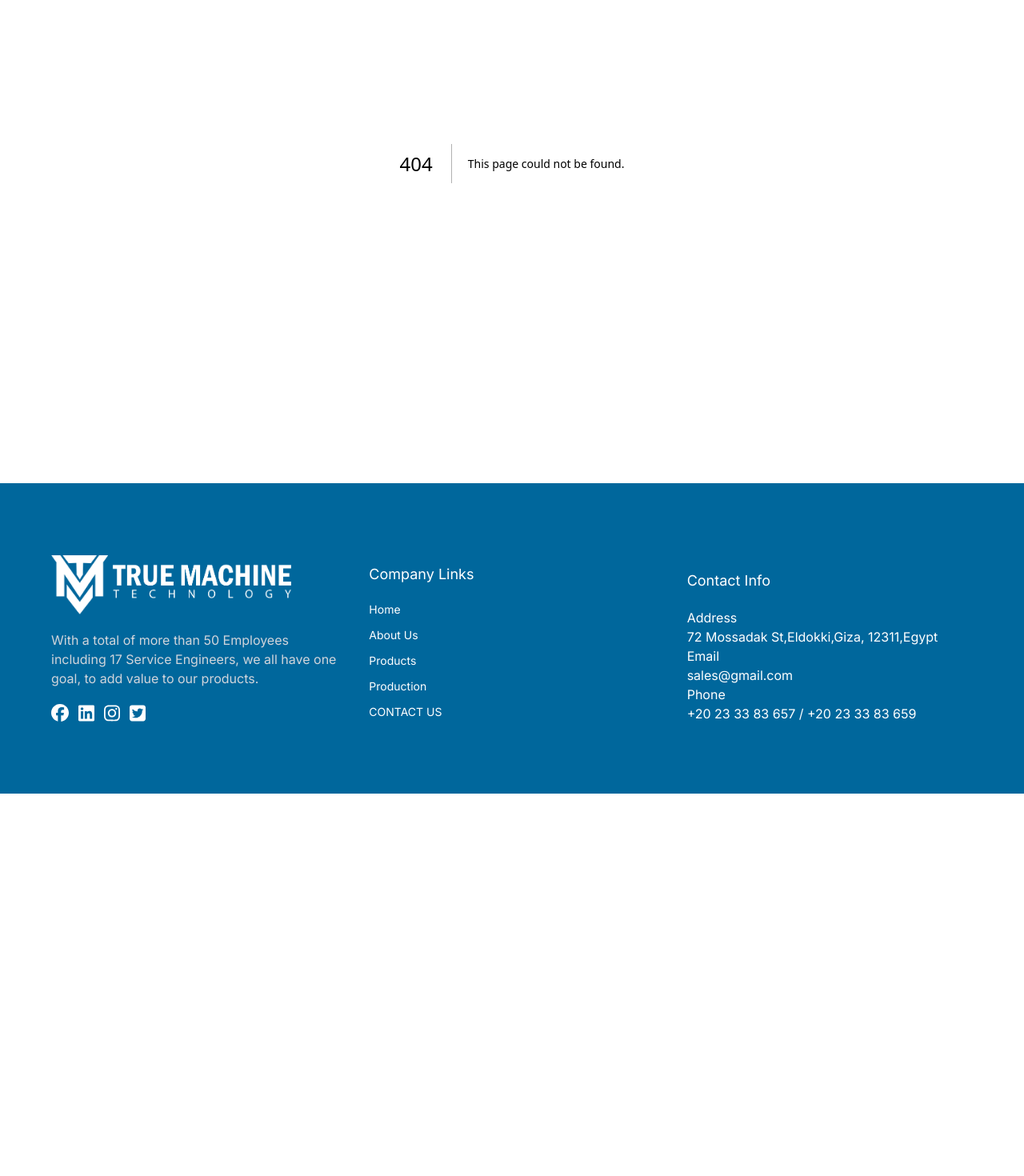
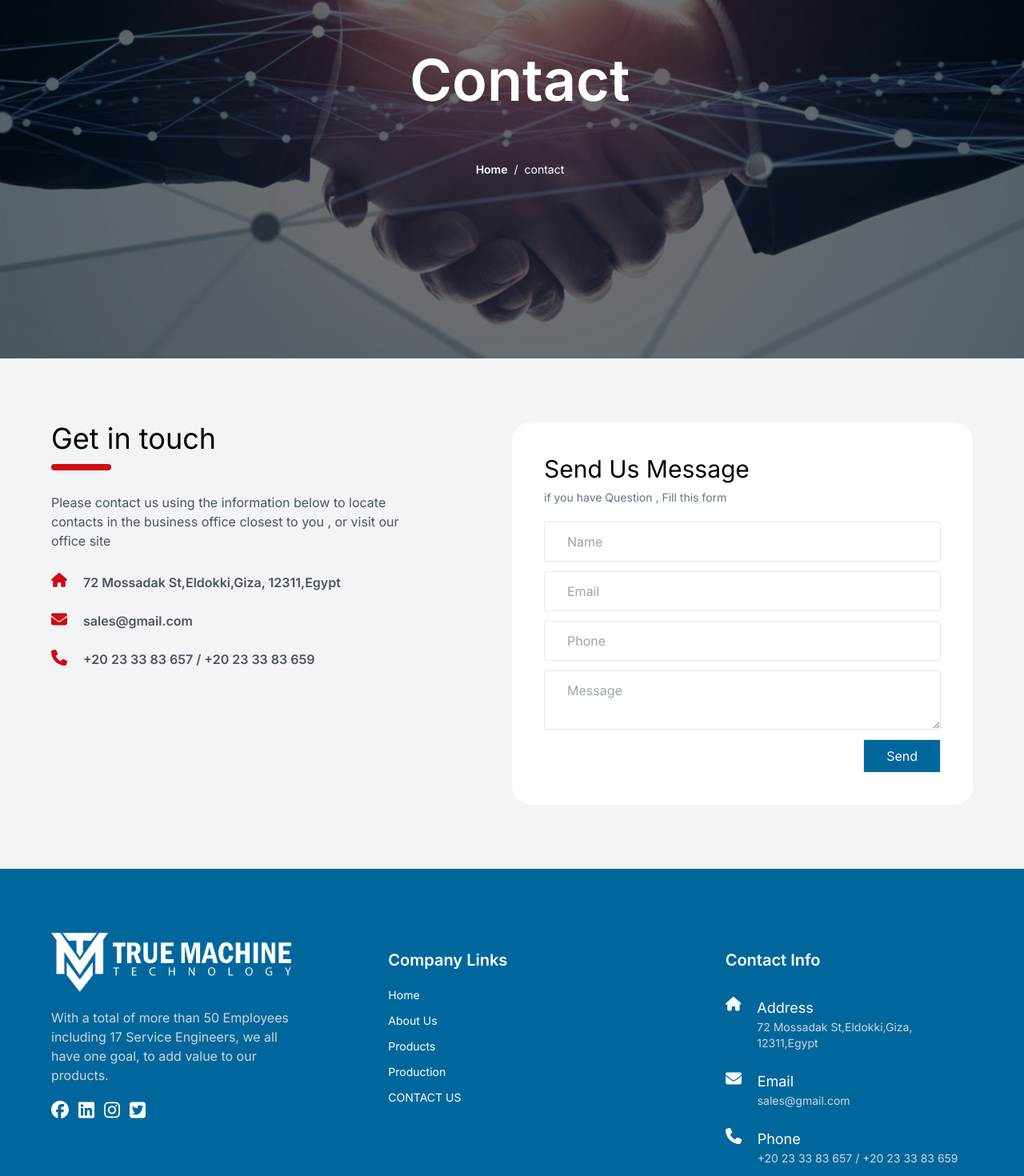
Before and after one commit to Ahmed444440/true-machine, a Next.js app: page /contact in a window 1280 px wide. Before the commit this address had no page. Shown: the part 301-1771 px from the top of the page at 80% size. Before the commit the page ends 1293 px from the top, so only its background shows below. Built offline with nearby package versions, Linux system fonts and the light colour scheme.

Commit message:
contact us

```diff
--- /dev/null
+++ b/src/app/contact/page.jsx
@@ -0,0 +1,87 @@
+'use client'
+import Breadcrumb from '@/components/breadCrumb/BreadCrumb'
+import Form from '@/components/form/Form'
+import Image from 'next/image'
+import { usePathname } from 'next/navigation'
+import React from 'react'
+
+const Contact = () => {
+    const router = usePathname();
+    const pathnames = router.split('/').filter((x) => x);
+    return (
+        <section className='bg-gray-100'>
+
+            <div className='relative w-full h-[55vh] lg:h-[80vh] '>
+                <Image
+                    src='/assets/home-about.jpeg'
+                    alt='img'
+                    layout='fill'
+                    objectFit='cover'
+                    quality={100}
+                    className='w-full h-full'
+                    sizes="(max-width: 600px) 150vw,
+               (max-width: 1200px) 50vw,
+               "
+                />
+                <div className='absolute inset-0 bg-black opacity-55' />
+
+                <div className='absolute left-7 bottom-10 lg:top-[40%] lg:start-[40%]'>
+                <h1 className='capitalize  text-3xl lg:text-7xl text-white font-semibold'>
+                    {(pathnames)}
+                </h1>
+                    <Breadcrumb pathnames={pathnames} />
+                </div>
+            </div>
+
+            <div className='lg:flex  py-20 px-5 lg:px-16'>
+                <div className='lg:w-1/2'>
+                    <div className='' >
+
+                        <h3 className='text-4xl'>Get in touch </h3>
+                        <div className='border-primary_color my-3 w-[20%] lg:w-[13%] border-t-8 rounded-lg ' />
+
+                        <p className='text-[16px] text-slate-600 w-[80%] py-4'>Please contact us using the information below to locate contacts in the business office closest to you , or visit our office site</p>
+                    </div>
+                    <div>
+                        <div className='text-white flex py-3 gap-5 items-start'>
+                            {/* address */}
+                            <svg className='fill-primary_color' width={20} xmlns="http://www.w3.org/2000/svg" viewBox="0 0 576 512"><path d="M575.8 255.5c0 18-15 32.1-32 32.1l-32 0 .7 160.2c0 2.7-.2 5.4-.5 8.1l0 16.2c0 22.1-17.9 40-40 40l-16 0c-1.1 0-2.2 0-3.3-.1c-1.4 .1-2.8 .1-4.2 .1L416 512l-24 0c-22.1 0-40-17.9-40-40l0-24 0-64c0-17.7-14.3-32-32-32l-64 0c-17.7 0-32 14.3-32 32l0 64 0 24c0 22.1-17.9 40-40 40l-24 0-31.9 0c-1.5 0-3-.1-4.5-.2c-1.2 .1-2.4 .2-3.6 .2l-16 0c-22.1 0-40-17.9-40-40l0-112c0-.9 0-1.9 .1-2.8l0-69.7-32 0c-18 0-32-14-32-32.1c0-9 3-17 10-24L266.4 8c7-7 15-8 22-8s15 2 21 7L564.8 231.5c8 7 12 15 11 24z" /></svg>
+                            <div>
+                                <p className='text-gray-600 font-semibold '>72 Mossadak St,Eldokki,Giza, 12311,Egypt</p>
+                            </div>
+
+                        </div>
+
+                        <div className='text-white flex py-3 gap-5 items-start'>
+                            {/* Email */}
+                            <svg className='fill-primary_color' width={20} xmlns="http://www.w3.org/2000/svg" viewBox="0 0 512 512"><path d="M48 64C21.5 64 0 85.5 0 112c0 15.1 7.1 29.3 19.2 38.4L236.8 313.6c11.4 8.5 27 8.5 38.4 0L492.8 150.4c12.1-9.1 19.2-23.3 19.2-38.4c0-26.5-21.5-48-48-48L48 64zM0 176L0 384c0 35.3 28.7 64 64 64l384 0c35.3 0 64-28.7 64-64l0-208L294.4 339.2c-22.8 17.1-54 17.1-76.8 0L0 176z" /></svg>
+                            <div>
+                                <p className='text-gray-600 font-semibold '>sales@gmail.com</p>
+                            </div>
+
+                        </div>
+
+                        <div className='text-white flex py-3 gap-5 items-start'>
+                            {/* phone */}
+                            <svg className='fill-primary_color' width={20} xmlns="http://www.w3.org/2000/svg" viewBox="0 0 512 512"><path d="M164.9 24.6c-7.7-18.6-28-28.5-47.4-23.2l-88 24C12.1 30.2 0 46 0 64C0 311.4 200.6 512 448 512c18 0 33.8-12.1 38.6-29.5l24-88c5.3-19.4-4.6-39.7-23.2-47.4l-96-40c-16.3-6.8-35.2-2.1-46.3 11.6L304.7 368C234.3 334.7 177.3 277.7 144 207.3L193.3 167c13.7-11.2 18.4-30 11.6-46.3l-40-96z" /></svg>
+                            <div>
+
+                                <p className='text-gray-600 font-semibold '>+20 23 33 83 657 / +20 23 33 83 659</p>
+                            </div>
+
+                        </div>
+
+                    </div>
+
+
+                </div>
+
+                <div className='lg:w-1/2'>
+                    <Form />
+                </div>
+            </div>
+        </section>
+    )
+}
+
+export default Contact
--- /dev/null
+++ b/src/components/breadCrumb/BreadCrumb.jsx
@@ -0,0 +1,39 @@
+import Link from 'next/link';
+
+
+const Breadcrumb = ({ pathnames }) => {
+
+  console.log(pathnames)
+
+  return (
+    <nav  className=" absolute top-[40%] start-[30%]">
+      <ol className="flex text-sm text-gray-600">
+        <li className="breadcrumb-item">
+          <Link href="/" className="text-white  font-semibold hover:text-primary_color">
+            Home
+          </Link>
+        </li>
+        {pathnames.map((value, index) => {
+          const href = `/${pathnames.slice(0, index + 1).join('/')}`;
+          const isLast = index === pathnames.length - 1;
+
+          return isLast ? (
+            <li key={index} className="flex items-center">
+              <span className="mx-2 text-white">/</span>
+              <span className="text-white">{decodeURIComponent(value)}</span>
+            </li>
+          ) : (
+            <li key={index} className="flex items-center">
+              <span className="mx-2">/</span>
+              <Link href={href} className="text-white  font-semibold hover:text-primary_color">
+                {decodeURIComponent(value)}
+              </Link>
+            </li>
+          );
+        })}
+      </ol>
+    </nav>
+  );
+};
+
+export default Breadcrumb;
--- a/src/components/footer/Footer.jsx
+++ b/src/components/footer/Footer.jsx
@@ -6,14 +6,14 @@ import Link from 'next/link'
 const Footer = () => {
     return (
         <section className='bg-btn_color py-20 lg:px-16'>
-            <div className=' lg:flex gap-10 items-center'>
-                <div className='w-1/3'>
+            <div className=' lg:flex   gap-28'>
+                <div className='lg:w-1/3'>
                     <img width={300} className=' invert brightness-0' alt='logo' src='/assets/logo.png' />
                     <p className='text-gray-300 py-5'>With a total of more than 50 Employees including 17 Service Engineers, we all have one goal, to add value to our products.</p>
                     <SocialMedia />
                 </div>
-                <div className='w-1/3  '>
-                    <h3 className='text-white text-lg my-5'>Company Links</h3>
+                <div className='lg:w-1/3 '>
+                    <h3 className='text-white text-xl font-semibold my-5'>Company Links</h3>
                     {
                         navbar.map((item) => (
                             <ul key={item.id}>
@@ -24,25 +24,37 @@ const Footer = () => {
                         ))
                     }
                 </div>
-                <div className='w-1/3'>
-                    <h3 className='text-white text-lg my-5'>Contact Info</h3>
-                    <div className='text-white'>
+
+                <div className='lg:w-1/3'>
+                    <h3 className='text-white text-xl font-semibold my-5'>Contact Info</h3>
+                    <div className='text-white flex py-3 gap-5 items-start'>
                         {/* address */}
+                        <svg  className='fill-white' width={20} xmlns="http://www.w3.org/2000/svg" viewBox="0 0 576 512"><path d="M575.8 255.5c0 18-15 32.1-32 32.1l-32 0 .7 160.2c0 2.7-.2 5.4-.5 8.1l0 16.2c0 22.1-17.9 40-40 40l-16 0c-1.1 0-2.2 0-3.3-.1c-1.4 .1-2.8 .1-4.2 .1L416 512l-24 0c-22.1 0-40-17.9-40-40l0-24 0-64c0-17.7-14.3-32-32-32l-64 0c-17.7 0-32 14.3-32 32l0 64 0 24c0 22.1-17.9 40-40 40l-24 0-31.9 0c-1.5 0-3-.1-4.5-.2c-1.2 .1-2.4 .2-3.6 .2l-16 0c-22.1 0-40-17.9-40-40l0-112c0-.9 0-1.9 .1-2.8l0-69.7-32 0c-18 0-32-14-32-32.1c0-9 3-17 10-24L266.4 8c7-7 15-8 22-8s15 2 21 7L564.8 231.5c8 7 12 15 11 24z" /></svg>
+                        <div>
+                            <h4 className='text-lg'>Address</h4>
+                            <p className='text-gray-300 text-sm'>72 Mossadak St,Eldokki,Giza, 12311,Egypt</p>
+                        </div>
 
-                        <h4 className=''>Address</h4>
-                        <p>72 Mossadak St,Eldokki,Giza, 12311,Egypt</p>
                     </div>
 
-                    <div className='text-white'>
+                    <div className='text-white flex py-3 gap-5 items-start'>
                         {/* Email */}
-                        <h4>Email</h4>
-                        <p>sales@gmail.com</p>
+                        <svg  className='fill-white' width={20} xmlns="http://www.w3.org/2000/svg" viewBox="0 0 512 512"><path d="M48 64C21.5 64 0 85.5 0 112c0 15.1 7.1 29.3 19.2 38.4L236.8 313.6c11.4 8.5 27 8.5 38.4 0L492.8 150.4c12.1-9.1 19.2-23.3 19.2-38.4c0-26.5-21.5-48-48-48L48 64zM0 176L0 384c0 35.3 28.7 64 64 64l384 0c35.3 0 64-28.7 64-64l0-208L294.4 339.2c-22.8 17.1-54 17.1-76.8 0L0 176z" /></svg>
+                        <div>
+                            <h4 className='text-lg'>Email</h4>
+                            <p className='text-gray-300 text-sm'>sales@gmail.com</p>
+                        </div>
+
                     </div>
 
-                    <div className='text-white'>
+                    <div className='text-white flex py-3 gap-5 items-start'>
                         {/* phone */}
-                        <h4>Phone</h4>
-                        <p>+20 23 33 83 657 / +20 23 33 83 659</p>
+                        <svg  className='fill-white' width={20} xmlns="http://www.w3.org/2000/svg" viewBox="0 0 512 512"><path d="M164.9 24.6c-7.7-18.6-28-28.5-47.4-23.2l-88 24C12.1 30.2 0 46 0 64C0 311.4 200.6 512 448 512c18 0 33.8-12.1 38.6-29.5l24-88c5.3-19.4-4.6-39.7-23.2-47.4l-96-40c-16.3-6.8-35.2-2.1-46.3 11.6L304.7 368C234.3 334.7 177.3 277.7 144 207.3L193.3 167c13.7-11.2 18.4-30 11.6-46.3l-40-96z" /></svg>
+                        <div>
+                            <h4 className='text-lg'>Phone</h4>
+                            <p className='text-gray-300 text-sm'>+20 23 33 83 657 / +20 23 33 83 659</p>
+                        </div>
+
                     </div>
                 </div>
             </div>
--- /dev/null
+++ b/src/components/form/Form.jsx
@@ -0,0 +1,26 @@
+import React from 'react'
+
+const Form = () => {
+    return (
+        <section className='py-10 px-10 rounded-3xl bg-white '>
+             <div>
+                <h3 className='text-3xl '>Send Us Message </h3>
+                <p className='text-sm py-2 text-slate-500'>if you have Question , Fill this form </p>
+             </div>
+            <form>
+                <input type='text' placeholder='Name' className='block py-3 border-[1px] my-3  rounded-sm ps-7 w-full' />
+                <input type='email' placeholder='Email' className='block py-3 border-[1px] my-3  rounded-sm ps-7 w-full' />
+                <input type='number' placeholder='Phone' className='block py-3 border-[1px] my-3  rounded-sm ps-7 w-full' />
+                <textarea placeholder='Message' className='block py-3 border-[1px] my-3  rounded-sm ps-7 w-full' />
+                <div className='flex justify-end'>
+                    <button className='border-slate-200 hover:bg-blue_Color bg-btn_color text-white rounded-sm border-[1px] px-7 py-2'>
+                        Send
+                    </button>
+                </div>
+
+            </form>
+        </section>
+    )
+}
+
+export default Form
--- a/src/components/header/NavBar.jsx
+++ b/src/components/header/NavBar.jsx
@@ -137,13 +137,13 @@ const NavBar = () => {
 
 
   return (
-    <section className={`px-5 lg:px-16 z-10  top-0 left-0 right-0 bottom-0 bg-white pb-2  ${isFixed && ' fixed top-0 left-0 shadow-lg h-14  '}`}>
+    <section className={`px-5 lg:px-16 z-10  top-0 left-0 right-0 bottom-0 bg-white py-4  ${isFixed && ' fixed top-0 left-0 h-16  '}`}>
 
     <div>
       {
         showmenuIcon === true ?
           (
-            <div className='flex  justify-between items-center pt-4 '>
+            <div className='flex  justify-between items-center '>
 
                   <Link href={'/'}>
                     <img width={100} height={'auto'} src={'/assets/logo.png'} alt='Logo' />
@@ -159,7 +159,7 @@ const NavBar = () => {
 
             </div>
           ) : (
-            <div className={`flex items-center   gap-20 pt-5`}>
+            <div className={`flex items-center   gap-20 `}>
 
 
                   <Link href={'/'}>
```
